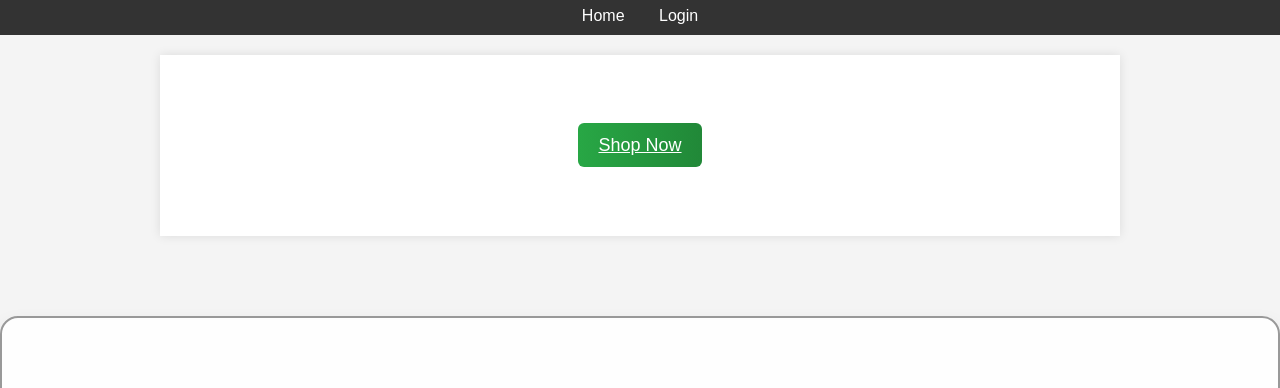
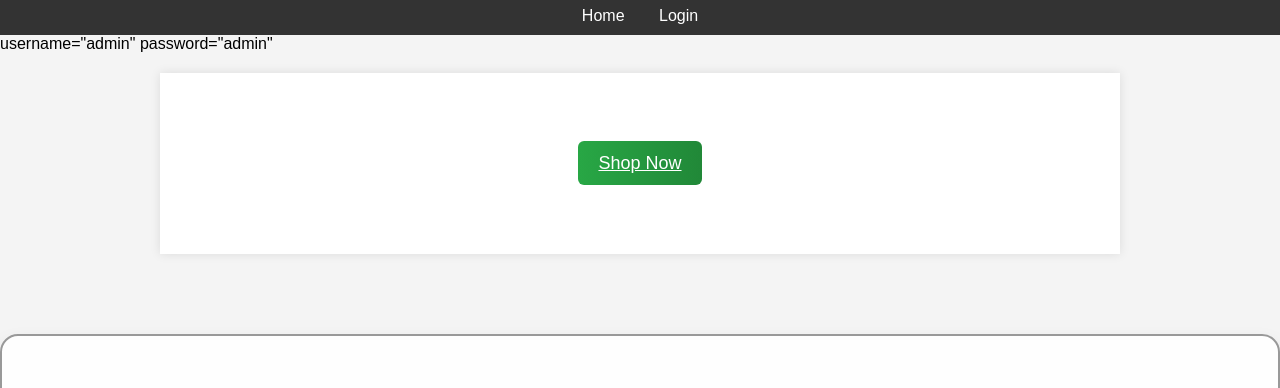
Before and after one commit to gireeshvardhanj-star/E-commerce2, a plain HTML site: page index.html in a window 1280 px wide. Shown: the part 83-471 px from the top of the page. Drawn offline with Linux system fonts and the light colour scheme.

Commit message:
Update index.html

```diff
--- a/index.html
+++ b/index.html
@@ -15,7 +15,8 @@
     <a href="login.html">Login</a>
   </nav>
 </header>
-
+username="admin"
+  password="admin"
 <main style="text-align:center; padding:80px;">
   <a href="login.html" class="shop-button">Shop Now</a>
 </main>
```
